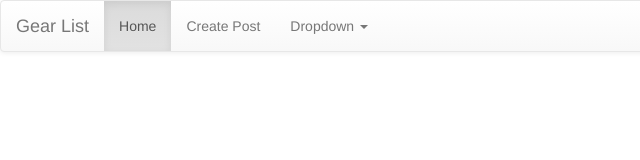
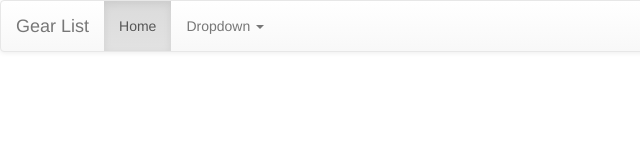
Before and after one commit to aaronaguil/GearList, a website: page views/index.html in a window 1280 px wide. Shown: the full height of the page, 0-640 px from the left. Drawn offline with nearby package versions, Linux system fonts and the light colour scheme.

Commit message:
Some random changes

```diff
--- a/public/js/navbar.js
+++ b/public/js/navbar.js
@@ -29,7 +29,6 @@ window.onload = function () {
     var homeButton = document.getElementById('homeButton');
     console.log(homeButton);
     homeButton.addEventListener("click", goHome);
-
 }
 
 var login = function () {
--- a/views/index.html
+++ b/views/index.html
@@ -47,7 +47,7 @@
     <div class="collapse navbar-collapse" id="bs-example-navbar-collapse-1">
       <ul class="nav navbar-nav">
         <li id="homeButton" class="active"><a href="#">Home <span class="sr-only">(current)</span></a></li>
-        <li id="createPostButton"><a href="#">Create Post</a></li>
+        <li id="createPostButton" style="display: none"><a href="#">Create Post</a></li>
         <li class="dropdown">
           <a href="#" class="dropdown-toggle" data-toggle="dropdown" role="button" aria-haspopup="true" aria-expanded="false">Dropdown <span class="caret"></span></a>
           <ul class="dropdown-menu">
```
Also changed, not shown: 1 other file.
